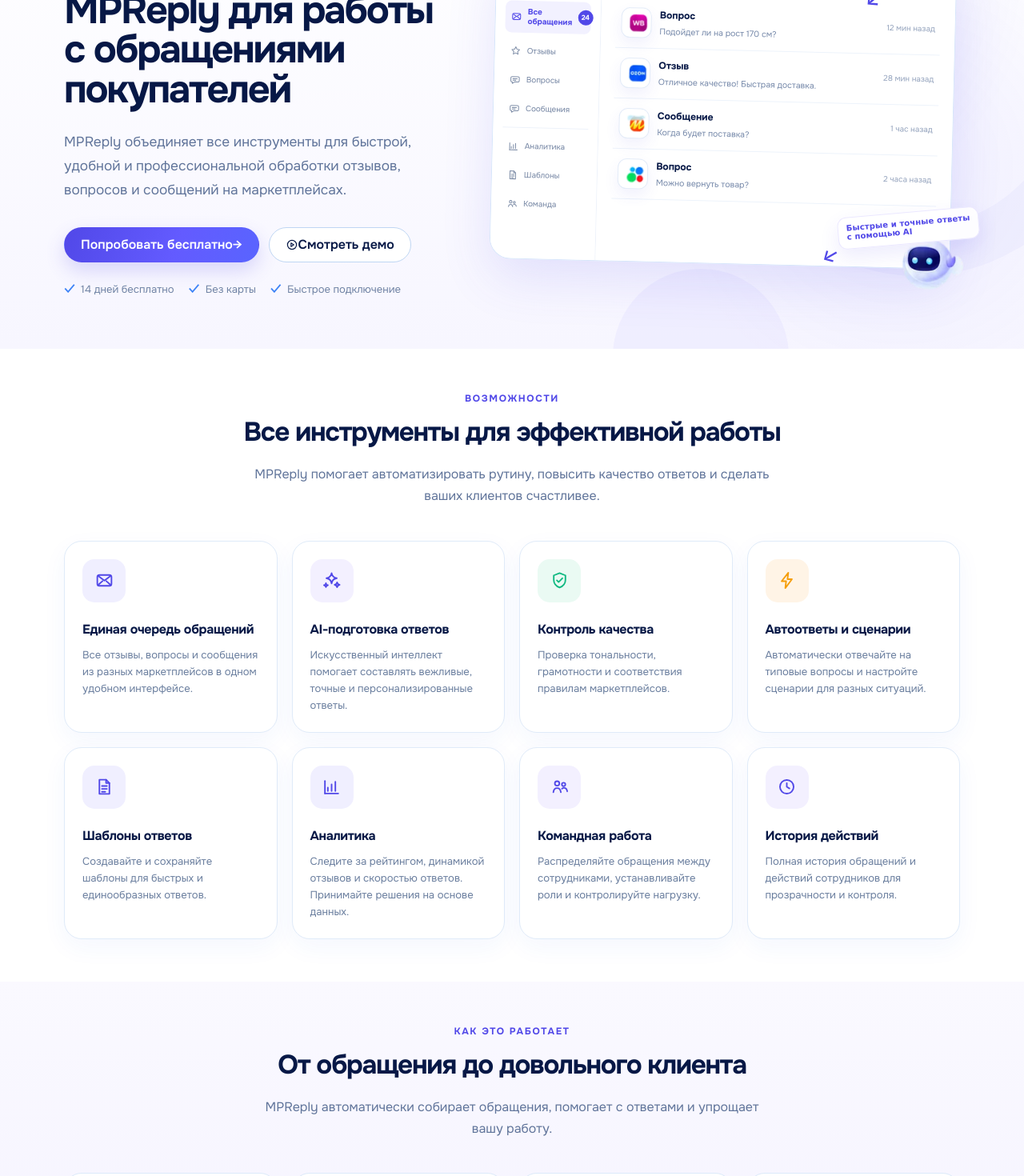
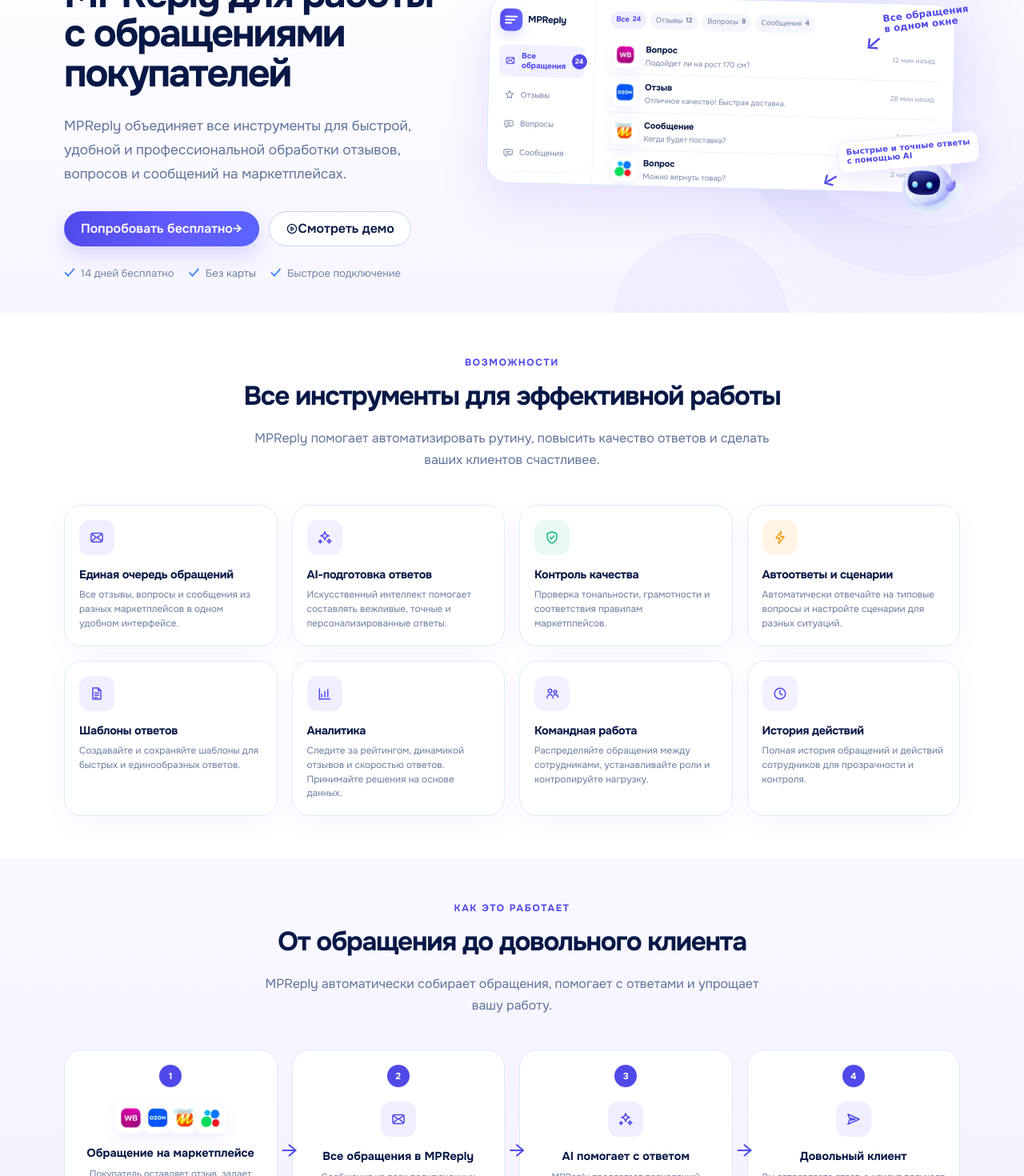
Before and after one commit to fedorovich-web/mpreply, a Next.js app in the folder apps/web/: page /features in a window 1280 px wide. Shown: the part 220-1690 px from the top of the page at 80% size. Built offline with nearby package versions, Linux system fonts and the light colour scheme; no server answers.

Commit message:
style(web): match render-derived compact page scale

```diff
--- a/apps/web/styles/public-mockup-render-tuning.css
+++ b/apps/web/styles/public-mockup-render-tuning.css
@@ -1,5 +1,5 @@
-/* Final render-scale tuning for the approved public mockups.
-   Loaded last so it wins over the legacy marketing/public theme. */
+/* Render-derived scale tuning for the approved public mockups.
+   Keeps the user's +15px section rhythm while removing oversized legacy dimensions. */
 
 .public-root {
   --container-max-width: 1120px;
@@ -39,95 +39,310 @@
   letter-spacing: -.045em;
 }
 
+/* The screenshots are compact at 1086px wide. These paddings reproduce that scale,
+   then add the requested 15px on both vertical edges. */
 .mockup-page .mockup-hero {
-  padding-top: calc(54px + var(--public-section-padding-extra));
-  padding-bottom: calc(50px + var(--public-section-padding-extra));
+  padding-top: calc(34px + var(--public-section-padding-extra));
+  padding-bottom: calc(25px + var(--public-section-padding-extra));
 }
 
 .mockup-page .marketplace-detail-mockup-hero {
-  padding-top: calc(54px + var(--public-section-padding-extra));
-  padding-bottom: calc(48px + var(--public-section-padding-extra));
+  padding-top: calc(30px + var(--public-section-padding-extra));
+  padding-bottom: calc(22px + var(--public-section-padding-extra));
 }
 
 .mockup-page .pricing-mockup-hero {
-  padding-top: calc(48px + var(--public-section-padding-extra));
+  padding-top: calc(42px + var(--public-section-padding-extra));
   padding-bottom: calc(24px + var(--public-section-padding-extra));
 }
 
 .mockup-page .demo-mockup-hero {
-  padding-top: calc(52px + var(--public-section-padding-extra));
-  padding-bottom: calc(48px + var(--public-section-padding-extra));
+  padding-top: calc(30px + var(--public-section-padding-extra));
+  padding-bottom: calc(22px + var(--public-section-padding-extra));
 }
 
 .mockup-page .mockup-hero-grid,
 .mockup-page .marketplace-detail-mockup-grid,
 .mockup-page .demo-mockup-grid {
-  gap: clamp(34px, 4.5vw, 58px);
+  gap: clamp(28px, 3.8vw, 48px);
 }
 
+/* Hero scene heights from the approved desktop renders. */
 .mockup-page .features-mockup-scene {
-  min-height: 440px;
+  min-height: 290px;
 }
 
 .mockup-page .marketplace-hub-scene {
-  min-height: 470px;
+  min-height: 330px;
 }
 
 .mockup-page .marketplace-detail-render {
-  min-height: 450px;
+  min-height: 340px;
 }
 
 .mockup-page .demo-hero-story {
-  min-height: 410px;
+  min-height: 300px;
 }
 
+/* Shared icon chips are visibly smaller in the renders than in the legacy theme. */
+.mockup-page .mockup-icon-chip {
+  width: 44px;
+  height: 44px;
+  border-radius: 13px;
+  font-size: 20px;
+}
+
+/* Features / marketplaces cards. */
 .mockup-page .features-tool-card,
 .mockup-page .marketplace-benefit-card {
-  min-height: 188px;
-  padding: 22px;
+  min-height: 148px;
+  padding: 18px;
+}
+
+.mockup-page .features-tool-card h3,
+.mockup-page .marketplace-benefit-card h3 {
+  margin: 14px 0 6px;
+  font-size: .9rem;
+}
+
+.mockup-page .features-tool-card p,
+.mockup-page .marketplace-benefit-card p {
+  font-size: .74rem;
+  line-height: 1.5;
 }
 
 .mockup-page .features-workflow-card,
 .mockup-page .marketplace-connect-card {
-  min-height: 210px;
-  padding: 23px;
+  min-height: 150px;
+  padding: 18px;
+}
+
+.mockup-page .features-workflow-card h3,
+.mockup-page .marketplace-connect-card h3 {
+  margin: 14px 0 6px;
+  font-size: .9rem;
+}
+
+.mockup-page .features-workflow-card p,
+.mockup-page .marketplace-connect-card p {
+  font-size: .72rem;
+  line-height: 1.48;
 }
 
 .mockup-page .marketplace-logo-card {
-  min-height: 286px;
+  min-height: 276px;
 }
 
+/* Marketplace detail cards. */
 .mockup-page .detail-tool-card,
 .mockup-page .detail-benefit-card {
-  min-height: 184px;
-  padding: 20px;
+  min-height: 148px;
+  padding: 18px;
 }
 
-.mockup-page .detail-step-card,
-.mockup-page .demo-journey-card {
-  min-height: 194px;
-  padding: 20px;
+.mockup-page .detail-tool-card h3,
+.mockup-page .detail-benefit-card h3 {
+  margin: 14px 0 6px;
+  font-size: .9rem;
 }
 
+.mockup-page .detail-tool-card p,
+.mockup-page .detail-benefit-card p {
+  font-size: .73rem;
+  line-height: 1.5;
+}
+
+.mockup-page .detail-step-card {
+  min-height: 150px;
+  padding: 18px;
+}
+
+.mockup-page .detail-step-card .mockup-icon-chip {
+  margin: 4px 0 12px;
+}
+
+.mockup-page .detail-step-card h3 {
+  margin-bottom: 6px;
+  font-size: .88rem;
+}
+
+.mockup-page .detail-step-card p {
+  font-size: .72rem;
+  line-height: 1.48;
+}
+
+/* Detail hero scene: same composition, reduced to render proportions. */
+.mockup-page .detail-market-card {
+  top: 43px;
+  width: 192px;
+  padding: 14px;
+}
+
+.mockup-page .detail-market-logo {
+  min-height: 54px;
+}
+
+.mockup-page .detail-market-message {
+  margin-top: 10px;
+  padding: 9px;
+  font-size: .64rem;
+}
+
+.mockup-page .detail-product-row {
+  margin-top: 8px;
+  font-size: .6rem;
+}
+
+.mockup-page .detail-product-thumb {
+  width: 40px;
+  height: 40px;
+}
+
+.mockup-page .detail-app-window {
+  top: 8px;
+  width: 320px;
+  min-height: 320px;
+  border-radius: 21px;
+}
+
+.mockup-page .detail-app-body {
+  grid-template-columns: 104px minmax(0, 1fr);
+  min-height: 260px;
+}
+
+.mockup-page .detail-sidebar {
+  gap: 8px;
+  padding: 12px 9px;
+  font-size: .58rem;
+}
+
+.mockup-page .detail-question {
+  padding: 14px 13px;
+}
+
+.mockup-page .detail-question h3 {
+  margin: 10px 0 6px;
+  font-size: .76rem;
+}
+
+.mockup-page .detail-question p {
+  font-size: .64rem;
+}
+
+.mockup-page .detail-ai-card {
+  right: -2px;
+  bottom: 4px;
+  width: 218px;
+  padding: 13px;
+}
+
+.mockup-page .detail-ai-card p {
+  margin: 7px 0 9px;
+  font-size: .63rem;
+}
+
+.mockup-page .detail-render-mascot {
+  right: -18px;
+  bottom: 92px;
+  width: 68px;
+  height: 68px;
+}
+
+/* Pricing cards are coded UI, but compact like the render. */
 .mockup-page .pricing-card {
-  min-height: 468px;
-  padding: 26px;
+  min-height: 390px;
+  padding: 22px;
 }
 
 .mockup-page .pricing-card-grid {
-  margin-top: 36px;
+  margin-top: 32px;
+}
+
+.mockup-page .pricing-card > p {
+  min-height: 36px;
 }
 
 .mockup-page .pricing-price {
-  margin: 20px 0 16px;
+  margin: 16px 0 14px;
 }
 
 .mockup-page .pricing-price strong {
-  font-size: 2.35rem;
+  font-size: 2.25rem;
+}
+
+.mockup-page .pricing-feature-list {
+  gap: 7px;
+  margin-top: 16px;
+  font-size: .75rem;
+}
+
+/* Demo journey and process. */
+.mockup-page .demo-journey-card {
+  min-height: 164px;
+  padding: 18px;
+}
+
+.mockup-page .demo-journey-card h3 {
+  margin: 13px 0 6px;
+  font-size: .9rem;
+}
+
+.mockup-page .demo-journey-card p {
+  font-size: .72rem;
+  line-height: 1.48;
 }
 
 .mockup-page .demo-scenario-card {
-  padding: 20px;
+  padding: 18px;
+}
+
+.mockup-page .demo-process > div {
+  min-height: 230px;
+  padding: 18px;
+}
+
+.mockup-page .demo-process-event {
+  grid-template-columns: 36px 92px 1fr;
+  gap: 8px;
+  font-size: .67rem;
+}
+
+/* Demo hero card geometry from the approved render. */
+.mockup-page .demo-story-card {
+  padding: 14px;
+}
+
+.mockup-page .demo-story-card.incoming {
+  left: 8px;
+  top: 14px;
+  width: 208px;
+}
+
+.mockup-page .demo-story-card.ai {
+  left: 118px;
+  top: 112px;
+  width: 258px;
+}
+
+.mockup-page .demo-story-card.review {
+  right: 0;
+  top: 42px;
+  width: 190px;
+}
+
+.mockup-page .demo-story-arrow.a1 {
+  left: 213px;
+  top: 67px;
+}
+
+.mockup-page .demo-story-arrow.a2 {
+  right: 177px;
+  top: 146px;
+}
+
+.mockup-page .demo-hero-mascot {
+  right: 35px;
+  bottom: 0;
 }
 
 .mockup-page .mockup-cta,
@@ -135,96 +350,89 @@
   padding-block: 36px;
 }
 
-/* Features: real marketplace logos instead of letter placeholders. */
+/* Features product scene: compact inbox window matching the render. */
+.mockup-page .features-window {
+  inset: 18px 8px 20px 0;
+}
+
+.mockup-page .features-app-sidebar {
+  gap: 12px;
+  padding: 13px 9px;
+}
+
+.mockup-page .features-app-main {
+  padding: 13px 14px 14px;
+}
+
+.mockup-page .features-feed-tabs {
+  gap: 5px;
+  margin-bottom: 7px;
+}
+
+.mockup-page .features-feed-tabs span {
+  padding: 4px 7px;
+  font-size: .57rem;
+}
+
+.mockup-page .features-message {
+  grid-template-columns: 32px 1fr auto;
+  gap: 8px;
+  padding: 7px 5px;
+}
+
 .mockup-page .features-message-source {
-  display: grid;
-  width: 38px;
-  height: 38px;
-  place-items: center;
-  overflow: hidden;
-  border: 1px solid #e4ecf8;
-  border-radius: 11px;
-  background: #fff;
+  width: 32px;
+  height: 32px;
+  border-radius: 9px;
 }
 
 .mockup-page .features-market-logo {
-  display: block;
-  width: 42px;
+  width: 30px;
   height: 30px;
   object-fit: contain;
-  transform-origin: center;
 }
 
-.mockup-page .features-market-logo[src$="wildberries.webp"] {
-  clip-path: inset(22% 4% 1% 4%);
-  transform: scale(1.18);
+.mockup-page .features-message strong {
+  font-size: .68rem;
 }
 
-.mockup-page .features-market-logo[src$="ozon.webp"] {
-  clip-path: inset(29% 5% 5% 5%);
-  transform: scale(1.22);
+.mockup-page .features-message p {
+  margin-top: 2px;
+  font-size: .59rem;
 }
 
-.mockup-page .features-market-logo[src$="yandex-market.webp"] {
-  clip-path: inset(28% 12% 8% 12%);
-  transform: scale(1.26);
-}
-
-.mockup-page .features-market-logo[src$="avito.webp"] {
-  clip-path: inset(28% 13% 8% 13%);
-  transform: scale(1.24);
+.mockup-page .features-message small {
+  font-size: .54rem;
 }
 
 .mockup-page .features-workflow-logos {
   display: flex;
   width: fit-content;
-  margin: 0 auto;
   align-items: center;
   justify-content: center;
+  margin: 0 auto;
 }
 
 .mockup-page .features-workflow-logo-chip {
   display: grid;
-  width: 46px;
-  height: 46px;
+  width: 40px;
+  height: 40px;
   place-items: center;
   overflow: hidden;
   border: 3px solid #fff;
-  border-radius: 14px;
+  border-radius: 12px;
   background: #fff;
-  box-shadow: 0 8px 18px rgb(37 99 235 / 10%);
+  box-shadow: 0 8px 18px rgb(81 72 232 / 10%);
 }
 
 .mockup-page .features-workflow-logo-chip + .features-workflow-logo-chip {
-  margin-left: -8px;
+  margin-left: -7px;
 }
 
 .mockup-page .features-workflow-logo {
-  display: block;
-  width: 48px;
-  height: 32px;
+  width: 34px;
+  height: 34px;
   object-fit: contain;
-  transform-origin: center;
-}
-
-.mockup-page .features-workflow-logo[src$="wildberries.webp"] {
-  clip-path: inset(22% 4% 1% 4%);
-  transform: scale(1.16);
-}
-
-.mockup-page .features-workflow-logo[src$="ozon.webp"] {
-  clip-path: inset(29% 5% 5% 5%);
-  transform: scale(1.2);
-}
-
-.mockup-page .features-workflow-logo[src$="yandex-market.webp"] {
-  clip-path: inset(28% 12% 8% 12%);
-  transform: scale(1.2);
-}
-
-.mockup-page .features-workflow-logo[src$="avito.webp"] {
-  clip-path: inset(28% 13% 8% 13%);
-  transform: scale(1.2);
 }
 
 .mockup-page .features-benefit-card {
@@ -260,6 +468,19 @@
   }
 }
 
+@media (max-width: 860px) {
+  .mockup-page .features-mockup-scene,
+  .mockup-page .marketplace-hub-scene,
+  .mockup-page .marketplace-detail-render,
+  .mockup-page .demo-hero-story {
+    min-height: 320px;
+  }
+
+  .mockup-page .detail-app-window {
+    width: min(76vw, 330px);
+  }
+}
+
 @media (max-width: 720px) {
   .public-root {
     --mockup-section-base-spacing: 32px;
@@ -273,12 +494,12 @@
   .mockup-page .mockup-hero,
   .mockup-page .marketplace-detail-mockup-hero,
   .mockup-page .demo-mockup-hero {
-    padding-top: calc(42px + var(--public-section-padding-extra));
-    padding-bottom: calc(38px + var(--public-section-padding-extra));
+    padding-top: calc(28px + var(--public-section-padding-extra));
+    padding-bottom: calc(24px + var(--public-section-padding-extra));
   }
 
   .mockup-page .pricing-mockup-hero {
-    padding-top: calc(42px + var(--public-section-padding-extra));
+    padding-top: calc(32px + var(--public-section-padding-extra));
     padding-bottom: calc(20px + var(--public-section-padding-extra));
   }
 
@@ -299,4 +520,8 @@
   .mockup-page .features-benefit-card {
     grid-template-columns: auto 1fr;
   }
+
+  .mockup-page .demo-process > div {
+    min-height: auto;
+  }
 }
```
